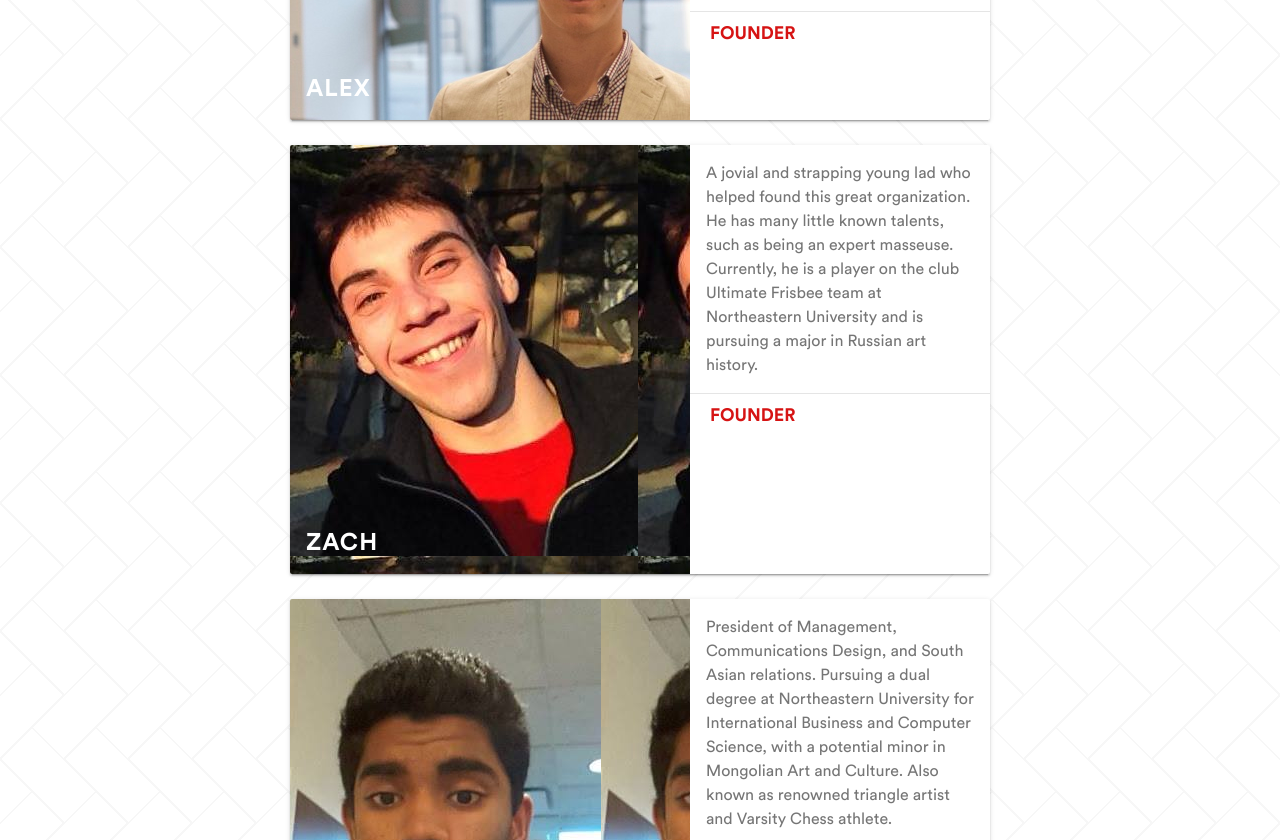
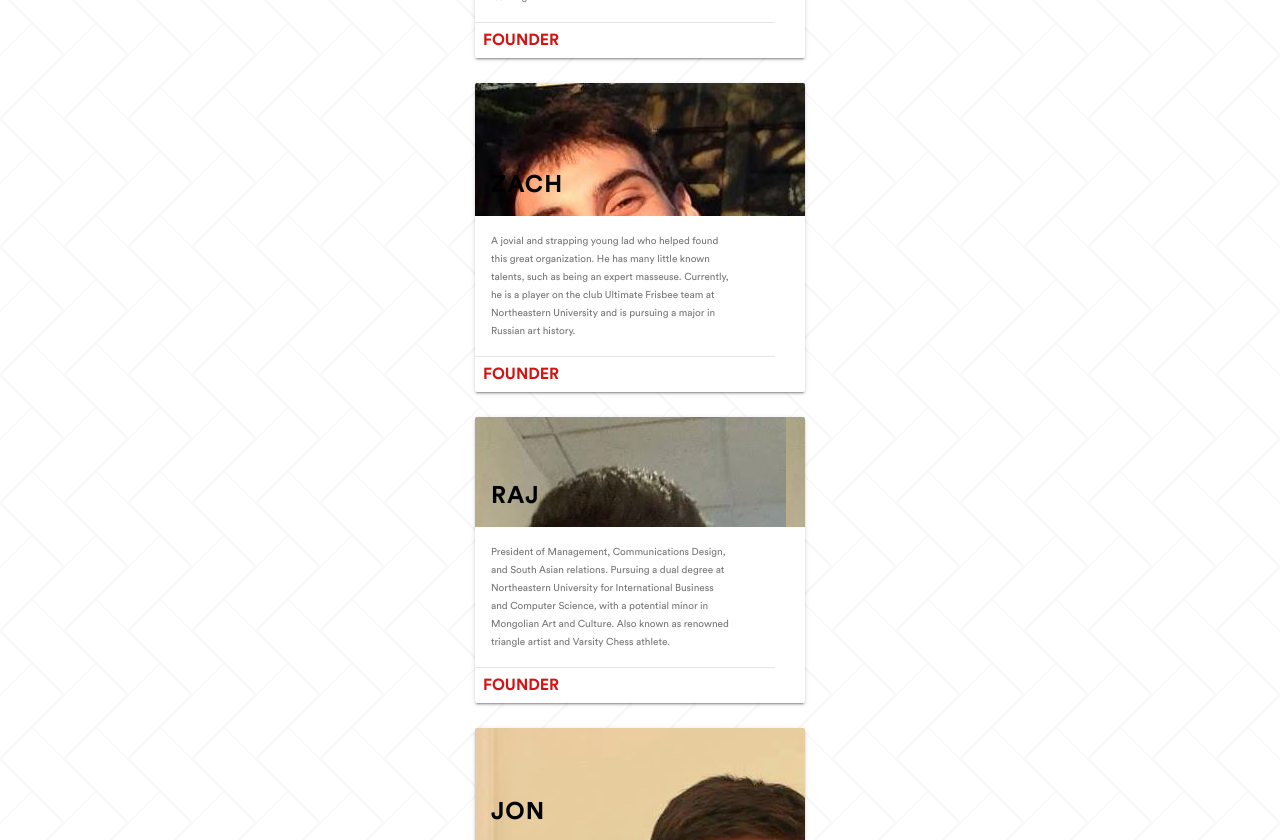
Before and after one commit to alexmelagrano/ChiSig, a website: page pages/members.html in a window 1280 px wide. Shown: the part 873-1713 px from the top of the page. Drawn offline with Linux system fonts and the light colour scheme.

Commit message:
fix members page; shouldn't need mdl css files anymore

```diff
--- a/css/pages.css
+++ b/css/pages.css
@@ -148,6 +148,9 @@ footer {
     padding: auto;
     text-align: center;
 }
+.members-fix {
+    padding-top: 130px;
+}
 /* Photos */
 .mdl-card__title {
     background-color: transparent;
@@ -223,7 +226,98 @@ footer {
         display: inline-block;
         float: right;
     }
+    .members-fix {
+        padding-top: 200px;
+    }
+}
 
+.mdl-card {
+    display: -webkit-flex;
+    display: -ms-flexbox;
+    display: flex;
+    -webkit-flex-direction: column;
+    -ms-flex-direction: column;
+    flex-direction: column;
+    font-size: 16px;
+    font-weight: 400;
+    min-height: 200px;
+    overflow: hidden;
+    width: 330px;
+    z-index: 1;
+    position: relative;
+    background: #fff;
+    border-radius: 2px;
+    box-sizing: border-box
+}
+.mdl-shadow--2dp {
+    box-shadow: 0 2px 2px 0 rgba(0, 0, 0, .14), 0 3px 1px -2px rgba(0, 0, 0, .2), 0 1px 5px 0 rgba(0, 0, 0, .12)
+}
+.mdl-card__title {
+    -webkit-align-items: center;
+    -ms-flex-align: center;
+    align-items: center;
+    color: #000;
+    display: block;
+    display: -webkit-flex;
+    display: -ms-flexbox;
+    display: flex;
+    -webkit-justify-content: stretch;
+    -ms-flex-pack: stretch;
+    justify-content: stretch;
+    line-height: normal;
+    padding: 16px;
+    -webkit-perspective-origin: 165px 56px;
+    perspective-origin: 165px 56px;
+    -webkit-transform-origin: 165px 56px;
+    transform-origin: 165px 56px;
+    box-sizing: border-box
+}
+
+.mdl-card__title.mdl-card--border {
+    border-bottom: 1px solid rgba(0, 0, 0, .1)
+}
+
+.mdl-card__title-text {
+    -webkit-align-self: flex-end;
+    -ms-flex-item-align: end;
+    align-self: flex-end;
+    color: inherit;
+    display: block;
+    display: -webkit-flex;
+    display: -ms-flexbox;
+    display: flex;
+    font-size: 24px;
+    font-weight: 300;
+    line-height: normal;
+    overflow: hidden;
+    -webkit-transform-origin: 149px 48px;
+    transform-origin: 149px 48px;
+    margin: 0
+}
+.mdl-card--expand {
+    -webkit-flex-grow: 1;
+    -ms-flex-positive: 1;
+    flex-grow: 1
+}
+.mdl-card__supporting-text {
+    color: rgba(0, 0, 0, .54);
+    font-size: 1rem;
+    line-height: 18px;
+    overflow: hidden;
+    padding: 16px;
+    width: 90%
+}
+.mdl-card__actions {
+    font-size: 16px;
+    line-height: normal;
+    width: 100%;
+    background-color: transparent;
+    padding: 8px;
+    box-sizing: border-box
+}
+
+.mdl-card__actions.mdl-card--border {
+    border-top: 1px solid rgba(0, 0, 0, .1)
 }
 
 /*  Events Page
--- a/pages/members.html
+++ b/pages/members.html
@@ -28,7 +28,7 @@
     <!-- Page styles -->
     <link rel="stylesheet" href="https://fonts.googleapis.com/css?family=Roboto:regular,bold,italic,thin,light,bolditalic,black,medium&amp;lang=en">
     <link rel="stylesheet" href="https://fonts.googleapis.com/icon?family=Material+Icons">
-    <link rel="stylesheet" href="../css/material.min.css">
+    <link rel="stylesheet" href="../css/bootstrap.min.css">
 
     <link rel="stylesheet" href="../css/pages.css">
     <link rel="stylesheet" href="../css/grayscale.css">
@@ -84,14 +84,15 @@
             <!-- /.container -->
         </nav>
 
-        <div class="header">
-            <h2 class="subheader">WHO WE <span>ARE.</span></h2>
-        </div>
+
 
         <!-- Member Cards -->
 
-        <div>
-            <div class="card-col">
+        <div class="row members-fix">
+            <div class="col-lg-8 col-lg-offset-2">
+                <div class="header">
+                    <h2 class="subheader">WHO WE <span>ARE.</span></h2>
+                </div>
                 <div class="flex-container mdl-card mdl-shadow--2dp">
                     <div class="alex mdl-card__title mdl-card--expand">
                         <h2 class="mdl-card__title-text">Alex</h2> </div>
```
Also changed, not shown: css/grayscale.css (line endings or trailing spaces).
